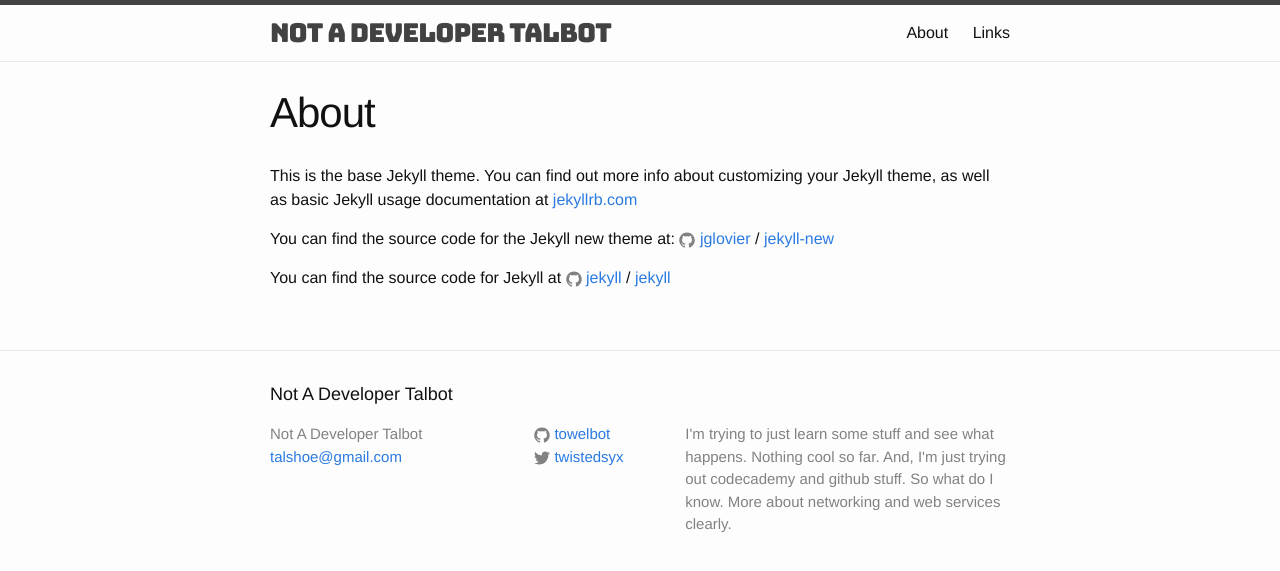
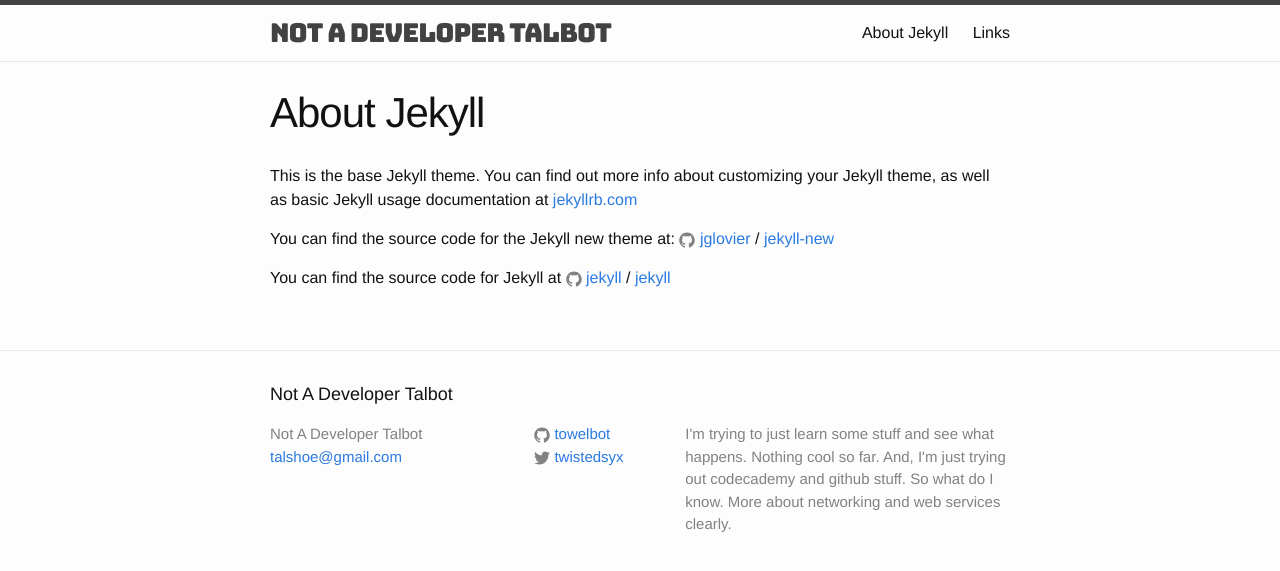
Before and after one commit to towelbot/towelbot.github.io, a Jekyll site: the page built from about.md, in a window 1280 px wide. Shown: the top 571 px of the page. Built offline with Jekyll 4.4.1, drawn with Linux system fonts in a browser that asks for light colours.

Commit message:
Making the about page the about jekyll page

```diff
--- a/about.md
+++ b/about.md
@@ -1,8 +1,10 @@
 ---
 layout: page
-title: About
-permalink: /about/
+title: About Jekyll
+permalink: /aboutjekyll/
 ---
+
+
 
 This is the base Jekyll theme. You can find out more info about customizing your Jekyll theme, as well as basic Jekyll usage documentation at [jekyllrb.com](http://jekyllrb.com/)
 
```
